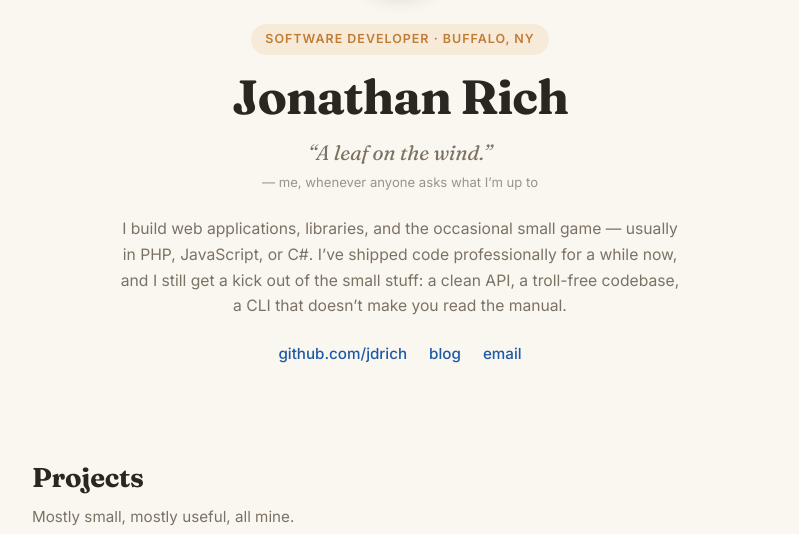
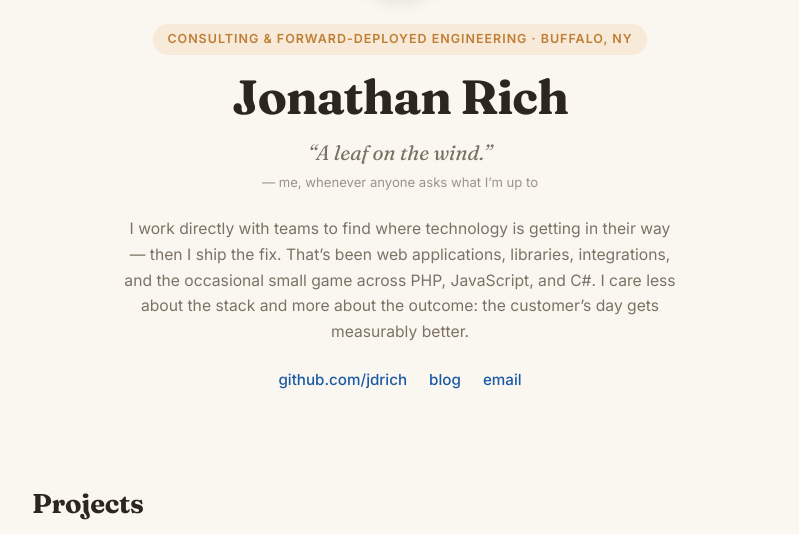
Before and after one commit to jdrich/jdrich.github.io, a plain HTML site: page index.html in a window 1280 px wide. Shown: the part 235-769 px from the top of the page, without its empty margins (240-1039 px from the left). Drawn offline with Linux system fonts and the light colour scheme.

Commit message:
Retarget positioning toward consulting / forward-deployed engineering

```diff
--- a/index.html
+++ b/index.html
@@ -3,8 +3,8 @@
 <head>
   <meta charset="UTF-8">
   <meta name="viewport" content="width=device-width, initial-scale=1.0">
-  <title>Jonathan Rich — Buffalo, NY</title>
-  <meta name="description" content="Jonathan Rich — software developer in Buffalo, New York. A leaf on the wind.">
+  <title>Jonathan Rich — Consulting &amp; Forward-Deployed Engineering</title>
+  <meta name="description" content="Jonathan Rich — consulting and forward-deployed engineering from Buffalo, New York. I find where technology gets in your way, then ship the fix.">
   <link rel="preconnect" href="https://fonts.googleapis.com">
   <link rel="preconnect" href="https://fonts.gstatic.com" crossorigin>
   <link href="https://fonts.googleapis.com/css2?family=Fraunces:ital,opsz,wght@0,9..144,400;0,9..144,600;0,9..144,700;1,9..144,400&family=Inter:wght@400;500;600&display=swap" rel="stylesheet">
@@ -27,14 +27,14 @@
       <div class="hero-avatar">
         <img src="https://avatars.githubusercontent.com/u/1329233?v=4&s=200" alt="Jonathan Rich" width="104" height="104">
       </div>
-      <span class="kicker">Software developer &middot; Buffalo, NY</span>
+      <span class="kicker">Consulting &amp; forward-deployed engineering &middot; Buffalo, NY</span>
       <h1>Jonathan Rich</h1>
       <p class="hero-bio">&ldquo;A leaf on the wind.&rdquo;<span class="aside">&mdash; me, whenever anyone asks what I&rsquo;m up to</span></p>
       <p class="hero-about">
-        I build web applications, libraries, and the occasional small game &mdash; usually
-        in PHP, JavaScript, or C#. I&rsquo;ve shipped code professionally for a while now,
-        and I still get a kick out of the small stuff: a clean API, a troll-free codebase,
-        a CLI that doesn&rsquo;t make you read the manual.
+        I work directly with teams to find where technology is getting in their way
+        &mdash; then I ship the fix. That&rsquo;s been web applications, libraries, integrations,
+        and the occasional small game across PHP, JavaScript, and C#. I care less about
+        the stack and more about the outcome: the customer&rsquo;s day gets measurably better.
       </p>
       <div class="hero-links">
         <a href="https://github.com/jdrich" target="_blank" rel="noopener">github.com/jdrich</a>
```
